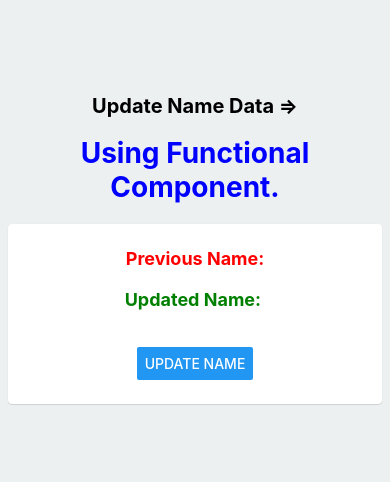
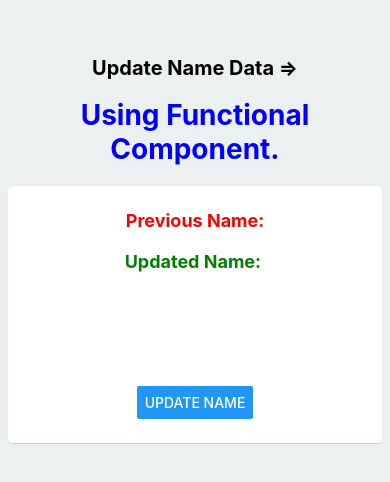
Before and after one commit to D-Coder135/UpdateNameApp_React-Native, a React Native app: screen / in a window 390 px wide. Shown: the part 178-660 px from the top of the page. Built offline with nearby package versions, Linux system fonts and the light colour scheme.

Commit message:
add the internal styling for the TextInput tag

```diff
--- a/components/UpdateName.js
+++ b/components/UpdateName.js
@@ -15,7 +15,7 @@ export default function UpdateName() {
                 <Text style = {{margin: 20, fontSize: 18, fontWeight: 'bold', color: 'green'}}>Updated Name: </Text>
             </View>
 
-            <TextInput></TextInput>
+            <TextInput style = {styles.inputText}></TextInput>
 
             <Button title = 'Update Name'></Button>
         </View>
```
